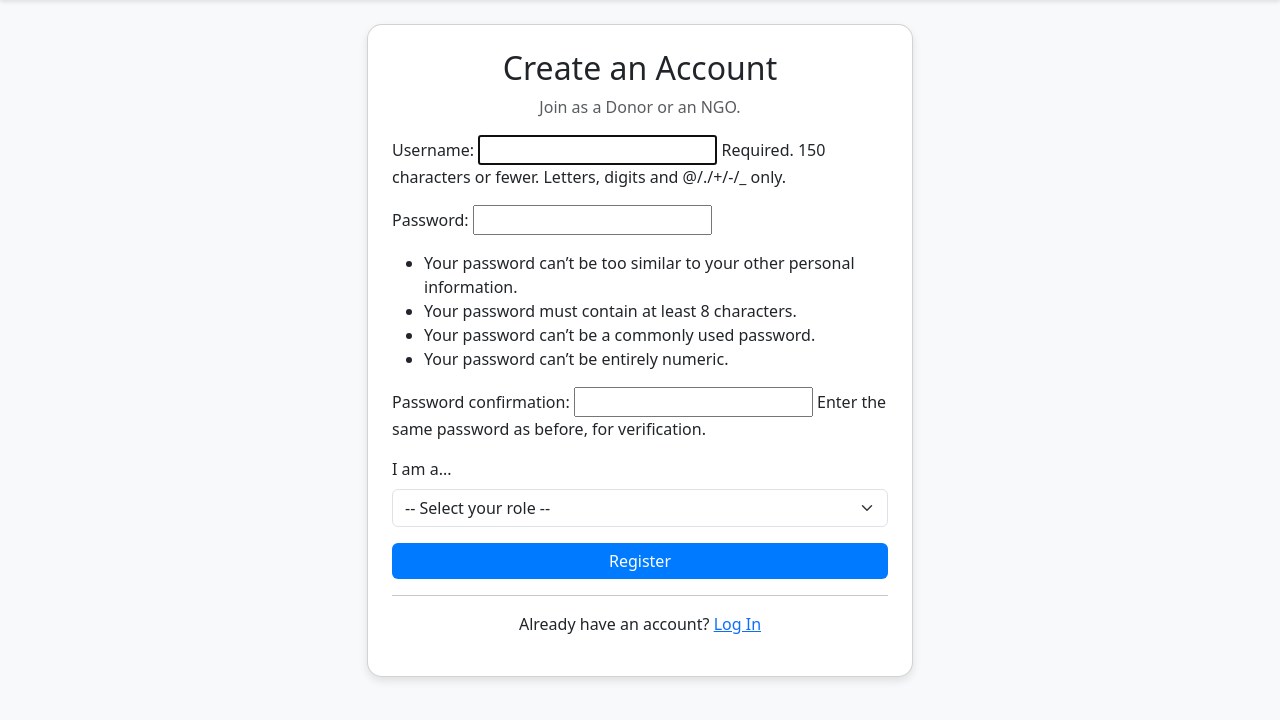
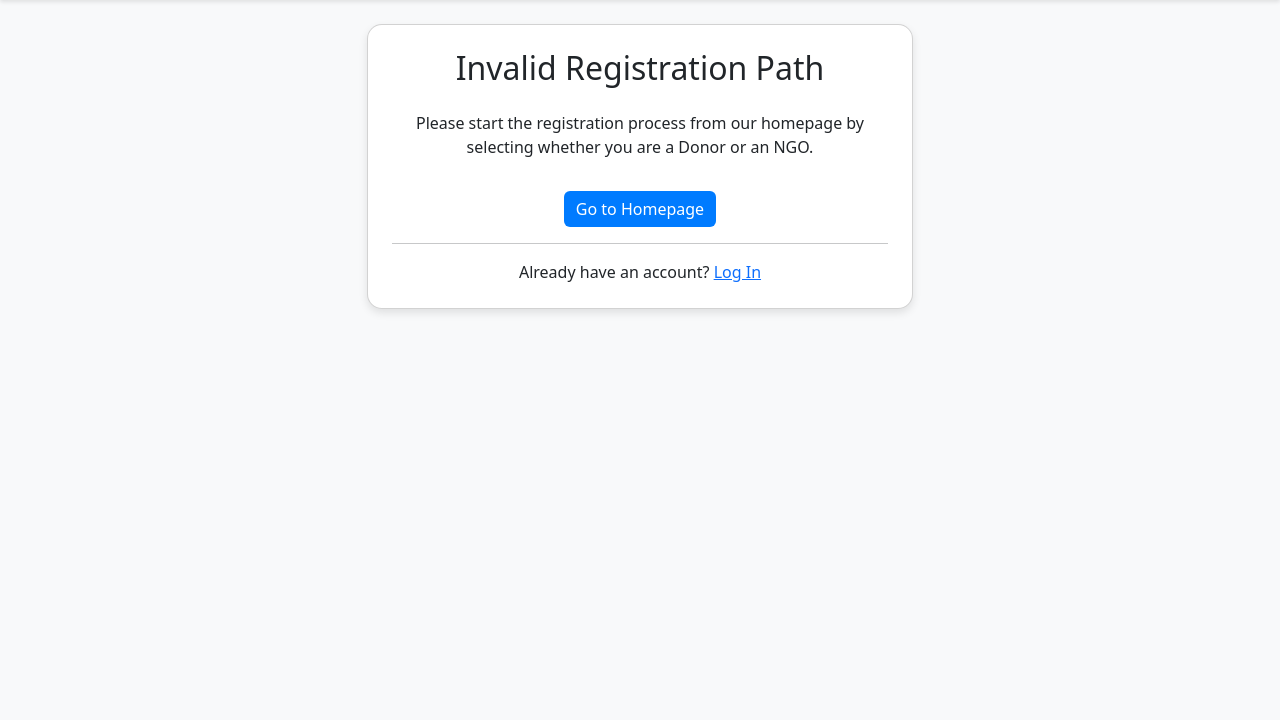
Before and after one commit to PrashantKumar-07/nowastemate-project, a Django app: page /register/ in a window 1280 px wide. Shown: the part 56-776 px from the top of the page. Run offline with Django 5.2, Linux system fonts and the light colour scheme.

Commit message:
feat: Slight Updation

```diff
--- a/core/templates/core/base.html
+++ b/core/templates/core/base.html
@@ -12,6 +12,7 @@ footer, and general page structure. This promotes code reuse.
     <!-- Bootstrap CSS for styling -->
     <link href="https://cdn.jsdelivr.net/npm/bootstrap@5.3.2/dist/css/bootstrap.min.css" rel="stylesheet">
     <style>
+        html { scroll-behavior: smooth; }
         body { background-color: #f8f9fa; }
         .navbar { box-shadow: 0 2px 4px rgba(0,0,0,.1); }
         .card { border-radius: 15px; box-shadow: 0 4px 8px rgba(0,0,0,.1); }
--- a/core/templates/core/register.html
+++ b/core/templates/core/register.html
@@ -4,27 +4,41 @@
 <div class="row justify-content-center">
     <div class="col-md-6">
         <div class="card p-4">
+
+            <!-- Check if a role was passed from the homepage -->
+            {% if selected_role %}
                 <h2 class="card-title text-center">Create an Account</h2>
-            <p class="text-center text-muted">Join as a Donor or an NGO.</p>
+
+                <!-- Display the selected role as text, not an editable field -->
+                <h4 class="text-center text-muted mb-4">
+                    Registering as: <span class="text-capitalize fw-bold">{{ selected_role }}</span>
+                </h4>
+
                 <form method="post">
                     {% csrf_token %}
                     {{ form.as_p }}
 
-                <div class="mb-3">
-                    <label for="role" class="form-label">I am a...</label>
-                    <select class="form-select" name="role" id="role" required>
-                        <option value="" disabled selected>-- Select your role --</option>
-                        <option value="donor">Donor (e.g., Canteen, Restaurant)</option>
-                        <option value="ngo">NGO / Community Shelter</option>
-                    </select>
-                </div>
+                    <!-- This field is INVISIBLE but sends the role with the form -->
+                    <input type="hidden" name="role" value="{{ selected_role }}">
 
                     <div class="d-grid">
-                    <button type="submit" class="btn btn-primary btn-block">Register</button>
+                        <button type="submit" class="btn btn-primary btn-block mt-3">Register</button>
                     </div>
                 </form>
+
+            {% else %}
+                <!-- Show this message if someone goes to /register/ directly -->
+                <h2 class="card-title text-center">Invalid Registration Path</h2>
+                <p class="text-center mt-3">
+                    Please start the registration process from our homepage by selecting whether you are a Donor or an NGO.
+                </p>
+                <div class="text-center mt-3">
+                    <a href="{% url 'home' %}" class="btn btn-primary">Go to Homepage</a>
+                </div>
+            {% endif %}
+
             <hr>
-            <p class="text-center">Already have an account? <a href="{% url 'login' %}">Log In</a></p>
+            <p class="text-center mb-0">Already have an account? <a href="{% url 'login' %}">Log In</a></p>
         </div>
     </div>
 </div>
--- a/core/views.py
+++ b/core/views.py
@@ -33,7 +33,15 @@ def register_view(request):
             messages.error(request, 'Registration failed. Please correct the errors below.')
     else:
         form = UserCreationForm()
-    return render(request, 'core/register.html', {'form': form})
+        # Get the role from the URL's query parameter
+        role_from_url = request.GET.get('role', '')
+
+    # Pass the form AND the role to the template
+    context = {
+        'form': form,
+        'selected_role': role_from_url
+    }
+    return render(request, 'core/register.html', context)
 
 # User Login View
 def login_view(request):
```
Also changed, not shown: core/templates/core/home.html (+4 -4 lines). Lines whose indentation alone changed are shown as unchanged.
